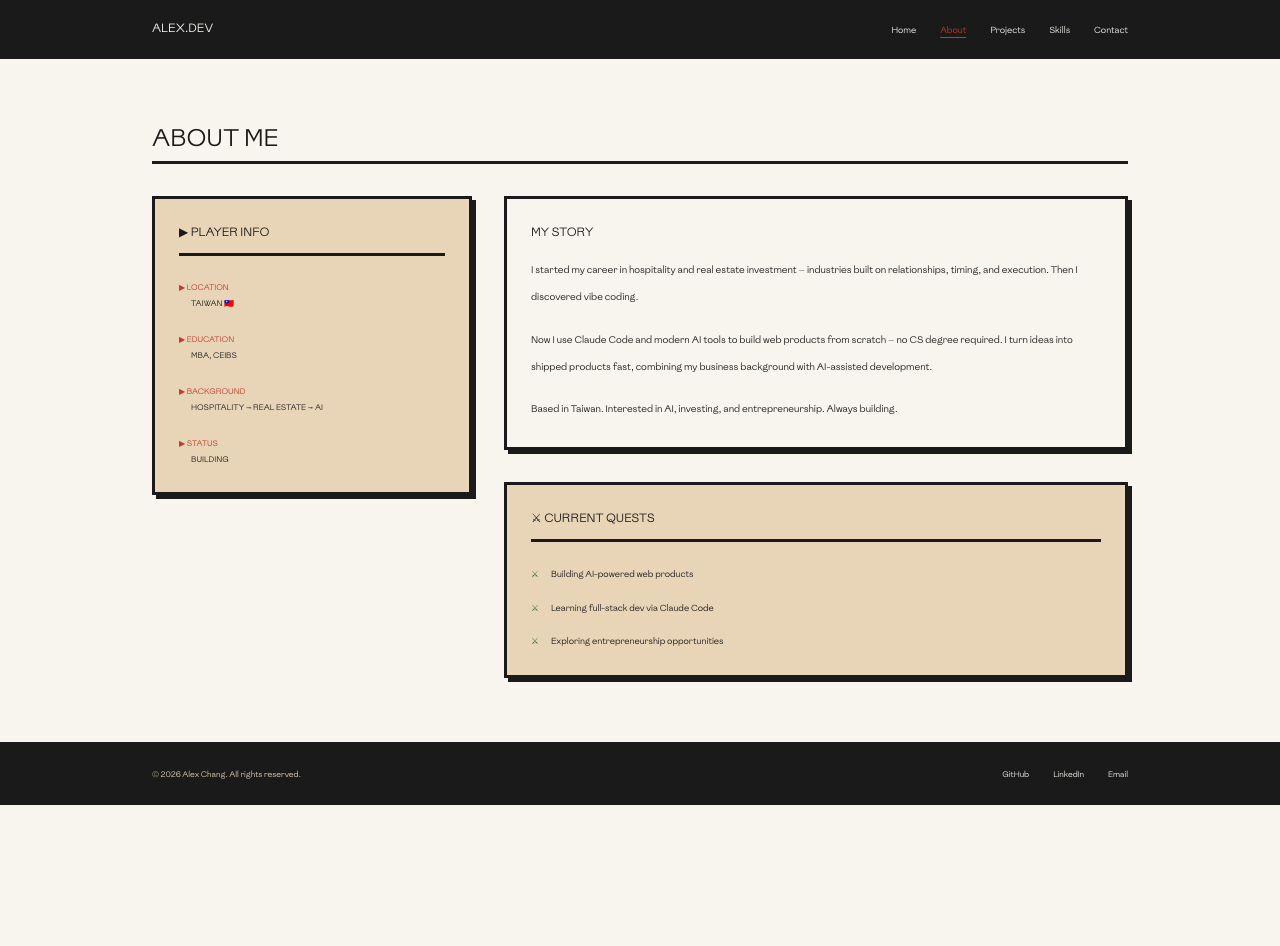
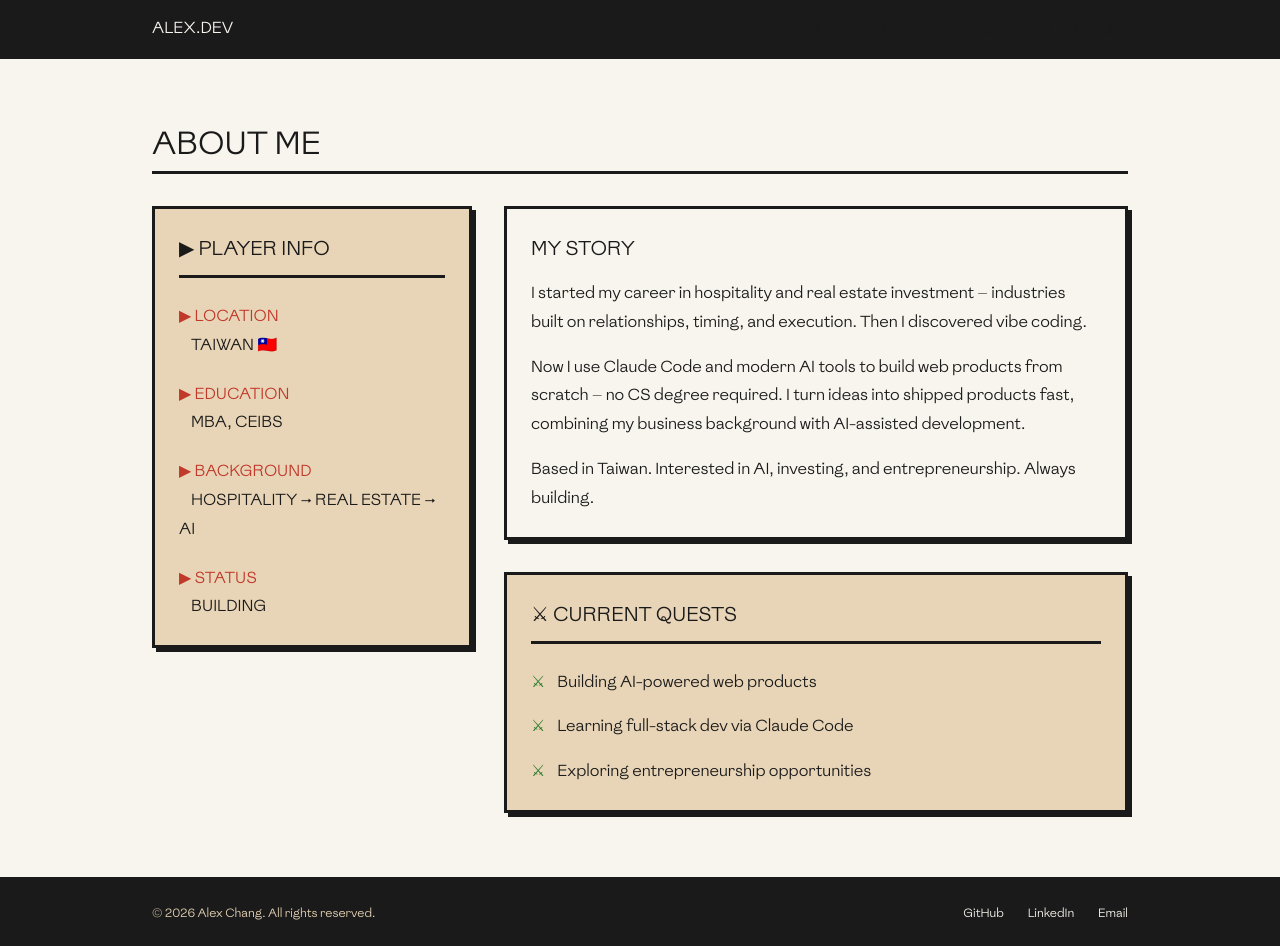
Before and after one commit to jazzleg66/alex-portfolio, a Next.js app: page /about in a window 1280 px wide. Before the commit the page ends 805 px from the top, so only its background shows below. Built offline with nearby package versions, Linux system fonts and the light colour scheme.

Commit message:
ui: increase font sizes site-wide for readability

```diff
--- a/components/layout/Footer.tsx
+++ b/components/layout/Footer.tsx
@@ -5,7 +5,7 @@ export default function Footer() {
       style={{ fontFamily: "var(--font-press-start), monospace" }}
     >
       <div className="max-w-5xl mx-auto px-6 py-6 flex flex-col sm:flex-row items-center justify-between gap-4">
-        <p className="text-[var(--tan)] text-[0.5rem]">
+        <p className="text-[var(--tan)] text-[0.75rem]">
           © 2026 Alex Chang. All rights reserved.
         </p>
 
@@ -14,7 +14,7 @@ export default function Footer() {
             href="https://github.com/jazzleg66"
             target="_blank"
             rel="noopener noreferrer"
-            className="text-[var(--cream)] text-[0.5rem] hover:text-[var(--red)] transition-colors"
+            className="text-[var(--cream)] text-[0.75rem] hover:text-[var(--red)] transition-colors"
           >
             GitHub
           </a>
@@ -22,13 +22,13 @@ export default function Footer() {
             href="https://www.linkedin.com/in/alexwcchang"
             target="_blank"
             rel="noopener noreferrer"
-            className="text-[var(--cream)] text-[0.5rem] hover:text-[var(--red)] transition-colors"
+            className="text-[var(--cream)] text-[0.75rem] hover:text-[var(--red)] transition-colors"
           >
             LinkedIn
           </a>
           <a
             href="mailto:s996639@gmail.com"
-            className="text-[var(--cream)] text-[0.5rem] hover:text-[var(--red)] transition-colors"
+            className="text-[var(--cream)] text-[0.75rem] hover:text-[var(--red)] transition-colors"
           >
             Email
           </a>
--- a/components/layout/Navbar.tsx
+++ b/components/layout/Navbar.tsx
@@ -25,7 +25,7 @@ export default function Navbar() {
         {/* Logo */}
         <Link
           href="/"
-          className="text-[var(--cream)] text-[0.75rem] hover:text-[var(--red)] transition-colors"
+          className="text-[var(--cream)] text-[1rem] hover:text-[var(--red)] transition-colors"
         >
           ALEX.DEV
         </Link>
@@ -39,7 +39,7 @@ export default function Navbar() {
                 <Link
                   href={href}
                   className={
-                    "text-[0.55rem] transition-colors " +
+                    "text-[0.875rem] transition-colors" +
                     (isActive
                       ? "text-[var(--red)] underline underline-offset-4"
                       : "text-[var(--cream)] hover:text-[var(--red)]")
@@ -85,7 +85,7 @@ export default function Navbar() {
                     href={href}
                     onClick={() => setMenuOpen(false)}
                     className={
-                      "block px-6 py-4 text-[0.55rem] transition-colors " +
+                      "block px-6 py-4 text-[0.875rem] transition-colors" +
                       (isActive
                         ? "text-[var(--red)]"
                         : "text-[var(--cream)] hover:text-[var(--red)]")
--- a/components/sections/AboutSection.tsx
+++ b/components/sections/AboutSection.tsx
@@ -25,13 +25,13 @@ export default function AboutSection() {
           <PixelCard className="bg-[var(--tan)]">
             <h3
               className="text-[var(--black)] mb-6 pb-3 border-b-[3px] border-[var(--black)]"
-              style={{ fontSize: "0.75rem" }}
+              style={{ fontSize: "1.25rem" }}
             >
               ▶ PLAYER INFO
             </h3>
             <ul className="flex flex-col gap-5">
               {playerInfo.map(({ label, value }) => (
-                <li key={label} style={{ fontSize: "0.5rem", lineHeight: "2" }}>
+                <li key={label} style={{ fontSize: "1rem", lineHeight: "1.8" }}>
                   <span className="text-[var(--red)]">▶ {label}</span>
                   <br />
                   <span className="text-[var(--black)] pl-3">{value}</span>
@@ -48,13 +48,13 @@ export default function AboutSection() {
           <PixelCard>
             <h3
               className="text-[var(--black)] mb-4"
-              style={{ fontSize: "0.75rem" }}
+              style={{ fontSize: "1.25rem" }}
             >
               MY STORY
             </h3>
             <p
               className="text-[var(--black)]"
-              style={{ fontSize: "0.6rem", lineHeight: "2.8" }}
+              style={{ fontSize: "1rem", lineHeight: "1.8" }}
             >
               I started my career in hospitality and real estate investment —
               industries built on relationships, timing, and execution. Then I
@@ -62,7 +62,7 @@ export default function AboutSection() {
             </p>
             <p
               className="text-[var(--black)] mt-4"
-              style={{ fontSize: "0.6rem", lineHeight: "2.8" }}
+              style={{ fontSize: "1rem", lineHeight: "1.8" }}
             >
               Now I use Claude Code and modern AI tools to build web products
               from scratch — no CS degree required. I turn ideas into shipped
@@ -71,7 +71,7 @@ export default function AboutSection() {
             </p>
             <p
               className="text-[var(--black)] mt-4"
-              style={{ fontSize: "0.6rem", lineHeight: "2.8" }}
+              style={{ fontSize: "1rem", lineHeight: "1.8" }}
             >
               Based in Taiwan. Interested in AI, investing, and entrepreneurship.
               Always building.
@@ -82,7 +82,7 @@ export default function AboutSection() {
           <PixelCard className="bg-[var(--tan)]">
             <h3
               className="text-[var(--black)] mb-6 pb-3 border-b-[3px] border-[var(--black)]"
-              style={{ fontSize: "0.75rem" }}
+              style={{ fontSize: "1.25rem" }}
             >
               ⚔ CURRENT QUESTS
             </h3>
@@ -91,7 +91,7 @@ export default function AboutSection() {
                 <li
                   key={quest}
                   className="flex items-start gap-3"
-                  style={{ fontSize: "0.55rem", lineHeight: "2" }}
+                  style={{ fontSize: "1rem", lineHeight: "1.8" }}
                 >
                   <span className="text-[var(--green)] flex-shrink-0">⚔</span>
                   <span className="text-[var(--black)]">{quest}</span>
--- a/components/sections/HeroSection.tsx
+++ b/components/sections/HeroSection.tsx
@@ -19,7 +19,7 @@ export default function HeroSection() {
             {/* H1 */}
             <h1
               className="text-[var(--black)] leading-tight"
-              style={{ fontSize: "clamp(1.2rem, 3vw, 2rem)" }}
+              style={{ fontSize: "clamp(2rem, 5vw, 3.5rem)" }}
             >
               I&apos;M ALEX CHANG
             </h1>
@@ -27,7 +27,7 @@ export default function HeroSection() {
             {/* Subtitle */}
             <p
               className="text-[var(--red)]"
-              style={{ fontSize: "0.75rem", lineHeight: "2" }}
+              style={{ fontSize: "1.125rem", lineHeight: "2" }}
             >
               MBA. VIBE CODER. AI BUILDER.
             </p>
@@ -35,7 +35,7 @@ export default function HeroSection() {
             {/* Bio */}
             <p
               className="text-[var(--black)] border-l-[3px] border-[var(--tan)] pl-4"
-              style={{ fontSize: "0.6rem", lineHeight: "2.5" }}
+              style={{ fontSize: "1rem", lineHeight: "2" }}
             >
               From hospitality &amp; real estate to building AI-powered
               products with code. I use Claude Code to turn ideas into
--- a/components/sections/ProjectsSection.tsx
+++ b/components/sections/ProjectsSection.tsx
@@ -13,7 +13,7 @@ export default function ProjectsSection() {
       <SectionTitle>PROJECTS</SectionTitle>
       <p
         className="text-[var(--black)] mb-10"
-        style={{ fontSize: "0.6rem", lineHeight: "2.5" }}
+        style={{ fontSize: "1rem", lineHeight: "1.8" }}
       >
         Things I&apos;ve built — shipped fast, learned even faster.
       </p>
@@ -26,7 +26,7 @@ export default function ProjectsSection() {
             <div className="flex items-start justify-between gap-4">
               <h3
                 className="text-[var(--black)] leading-tight"
-                style={{ fontSize: "0.75rem" }}
+                style={{ fontSize: "1.25rem" }}
               >
                 {project.name}
               </h3>
@@ -38,7 +38,7 @@ export default function ProjectsSection() {
             {/* Description */}
             <p
               className="text-[var(--black)] flex-1"
-              style={{ fontSize: "0.55rem", lineHeight: "2.5" }}
+              style={{ fontSize: "1rem", lineHeight: "1.8" }}
             >
               {project.description}
             </p>
--- a/components/sections/SkillsSection.tsx
+++ b/components/sections/SkillsSection.tsx
@@ -40,7 +40,7 @@ export default function SkillsSection() {
 
       <p
         className="text-[var(--black)] mb-12"
-        style={{ fontSize: "0.6rem", lineHeight: "2.5" }}
+        style={{ fontSize: "1rem", lineHeight: "1.8" }}
       >
         Here&apos;s my current tech stack — built through building.
       </p>
@@ -51,7 +51,7 @@ export default function SkillsSection() {
             {/* Category header */}
             <h3
               className="text-[var(--black)] mb-4 pb-2 border-b-[3px] border-[var(--black)] inline-block"
-              style={{ fontSize: "0.65rem" }}
+              style={{ fontSize: "1.125rem" }}
             >
               {icon} {label}
             </h3>
--- a/components/ui/PixelBadge.tsx
+++ b/components/ui/PixelBadge.tsx
@@ -19,7 +19,7 @@ export default function PixelBadge({
   return (
     <span
       className={
-        "inline-block px-2 py-1 text-[0.5rem] leading-none " +
+        "inline-block px-3 py-1 text-[0.75rem] leading-none " +
         "border-[2px] shadow-[2px_2px_0px_var(--black)] " +
         variantStyles[variant] +
         " " +
--- a/components/ui/PixelButton.tsx
+++ b/components/ui/PixelButton.tsx
@@ -24,7 +24,7 @@ export default function PixelButton({
   className = "",
 }: PixelButtonProps) {
   const base =
-    "inline-block px-4 py-2 text-[0.6rem] leading-none border-[3px] " +
+    "inline-block px-5 py-3 text-[0.875rem] leading-none border-[3px] " +
     "shadow-[4px_4px_0px_var(--black)] transition-all duration-100 " +
     "active:shadow-none active:translate-x-[4px] active:translate-y-[4px] " +
     "cursor-pointer select-none " +
--- a/components/ui/SectionTitle.tsx
+++ b/components/ui/SectionTitle.tsx
@@ -7,7 +7,7 @@ export default function SectionTitle({ children, className = "" }: SectionTitleP
   return (
     <h2
       className={
-        "text-[1.5rem] text-[var(--black)] mb-8 pb-2 " +
+        "text-[2rem] text-[var(--black)] mb-8 pb-2 " +
         "border-b-[3px] border-[var(--black)] " +
         "leading-tight " +
         className
```
Also changed, not shown: components/sections/ContactSection.tsx (+6 -6 lines).
